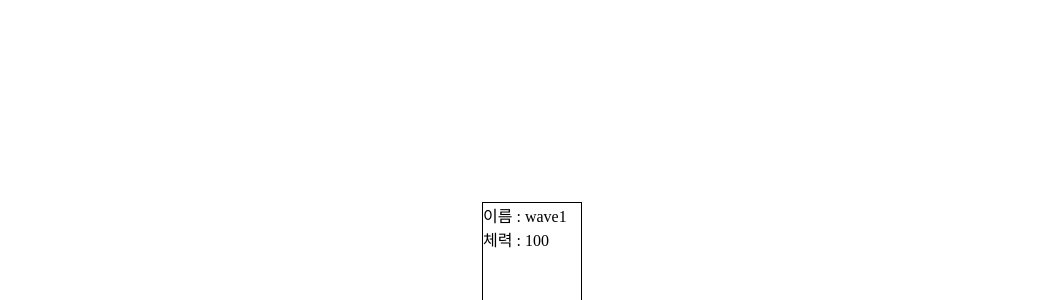
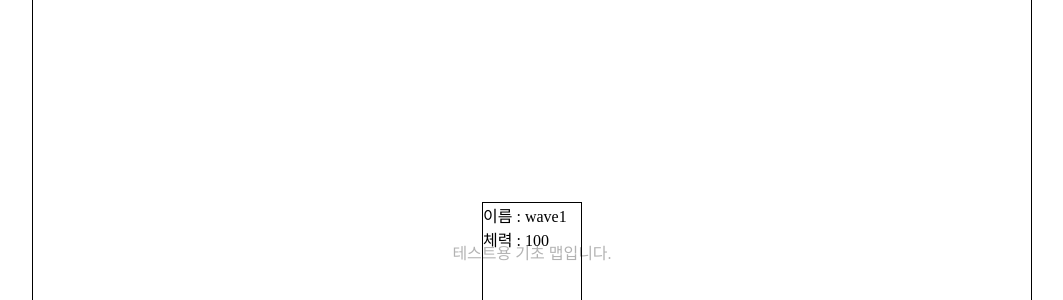
Before and after one commit to KimInteger/projectDefence, a React app: page / in a window 1280 px wide. Shown: the part 148-448 px from the top of the page, without its empty margins (108-1171 px from the left). Built offline with nearby package versions, Linux system fonts and the light colour scheme.

Commit message:
create | basicMap.tsx
기초 맵 생성

```diff
--- a/frontend/src/app.tsx
+++ b/frontend/src/app.tsx
@@ -1,11 +1,14 @@
 import React from 'react';
 import SpawnMonster from './app/spawnMonster';
 import { waveInfo } from './static/dataInformation/monster/waveMonsterInformation';
+import BasicMap from './static/dataInformation/map/basicMap';
 
 const App: React.FC = () => {
   return (
     <>
-      <SpawnMonster hp={waveInfo[1].hp} name={waveInfo[1].name} />
+      <BasicMap>
+        <SpawnMonster hp={waveInfo[1].hp} name={waveInfo[1].name} />
+      </BasicMap>
     </>
   );
 };
--- /dev/null
+++ b/frontend/src/interface/map/basicMapInterface.tsx
@@ -0,0 +1,5 @@
+import { ReactNode } from 'react';
+
+export interface BasicMapProps {
+  children: ReactNode;
+}
--- /dev/null
+++ b/frontend/src/static/dataInformation/map/basicMap.tsx
@@ -0,0 +1,33 @@
+import React from 'react';
+import { BasicMapProps } from '../../../interface/map/basicMapInterface';
+
+const BasicMap: React.FC<BasicMapProps> = ({ children }) => {
+  return (
+    <>
+      <div
+        style={{
+          width: '1000px',
+          height: '1000px',
+          position: 'absolute',
+          border: '1px solid black',
+          zIndex: `0`,
+          display: 'flex',
+          alignItems: 'center',
+          justifyContent: 'center',
+        }}
+      >
+        {children}
+        <p
+          style={{
+            position: 'absolute',
+            color: 'rgba(0, 0, 0, 0.3)',
+          }}
+        >
+          테스트용 기초 맵입니다.
+        </p>
+      </div>
+    </>
+  );
+};
+
+export default BasicMap;
```
